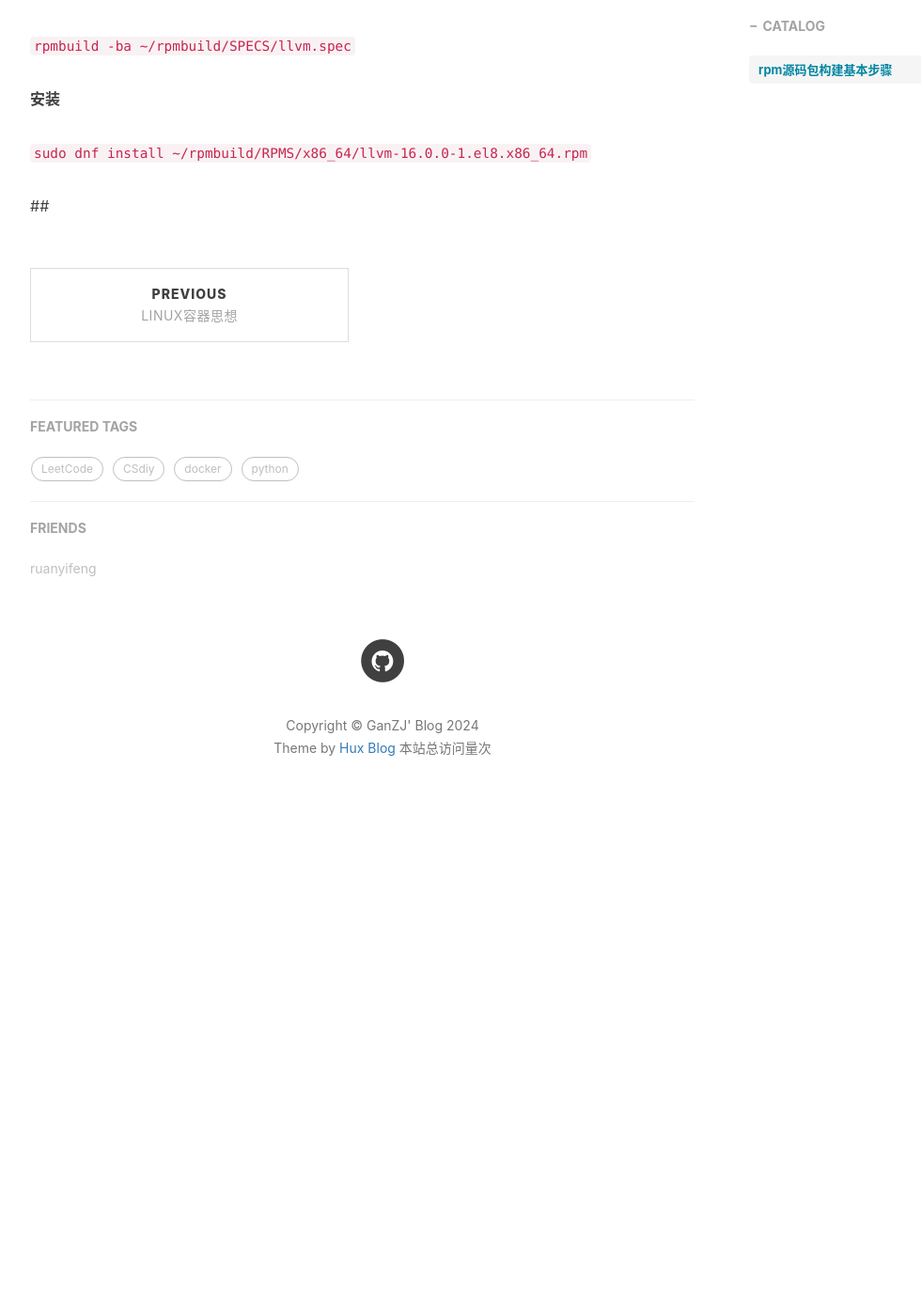
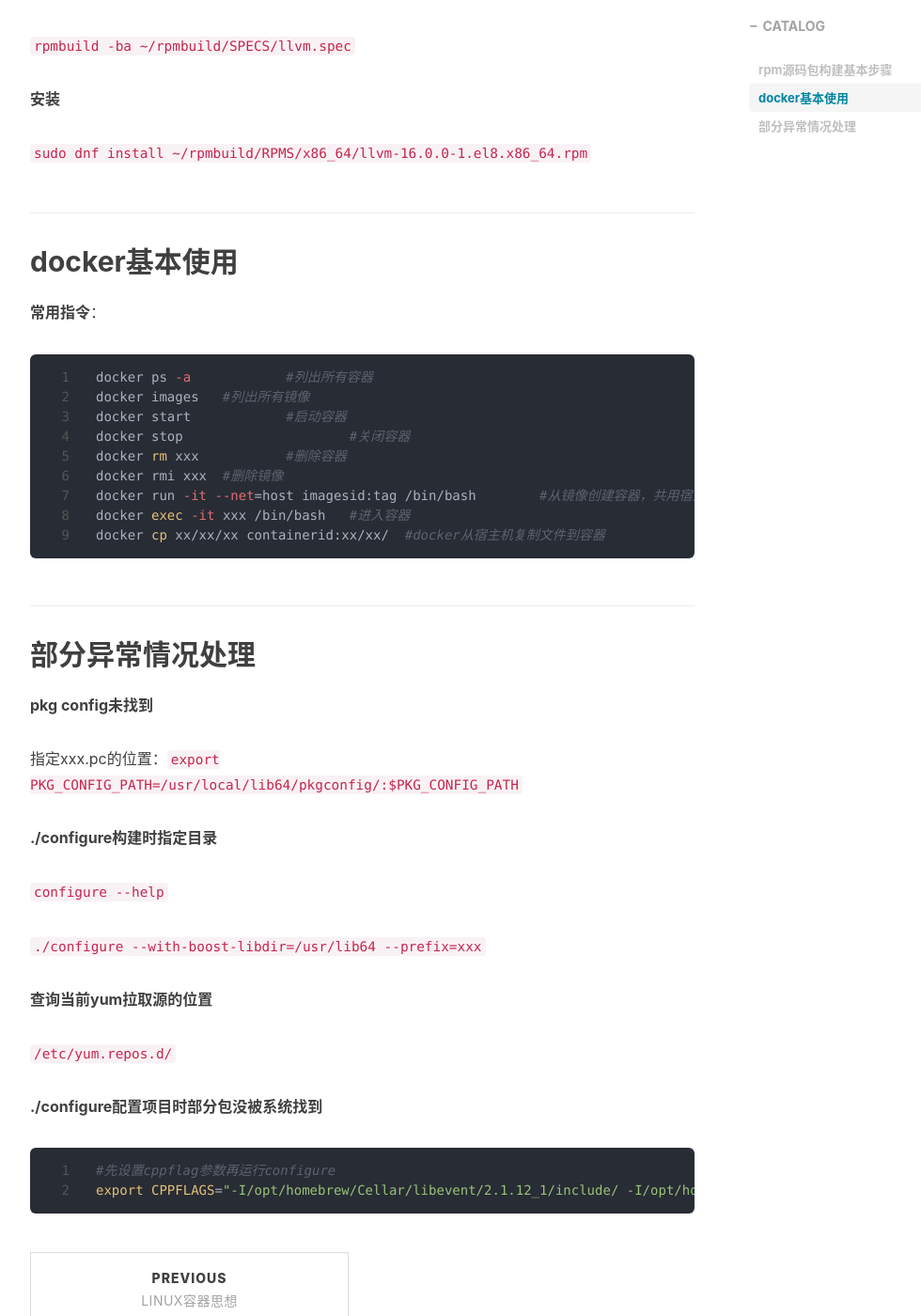
Before and after one commit to Lhrek/Lhrek.github.io, a Jekyll site: the page built from _posts/2024-5-21-src.rpm.md, in a window 1280 px wide and 1400 px high, scrolled down 1209 px. Shown: the whole window at 94% size, without its empty margins (233-1213 px from the left). Built offline with Jekyll 4.4.1, drawn with Linux system fonts in a browser that asks for light colours; nearby versions of some CDN libraries; comment, search, counter and statistics services are not loaded; before the commit the page ends 2109 px from its top, so only the background shows below that.

Commit message:
mac commit

````diff
--- a/_posts/2024-5-21-src.rpm.md
+++ b/_posts/2024-5-21-src.rpm.md
@@ -40,4 +40,43 @@
 
 
 
-##
+## docker基本使用
+
+**常用指令**：
+
+```shell
+docker ps -a 		#列出所有容器
+docker images 	#列出所有镜像
+docker start 		#启动容器
+docker stop			#关闭容器
+docker rm xxx		#删除容器
+docker rmi xxx	#删除镜像
+docker run -it --net=host imagesid:tag /bin/bash	#从镜像创建容器，共用宿主机网网络
+docker exec -it xxx /bin/bash 	#进入容器
+docker cp xx/xx/xx containerid:xx/xx/  #docker从宿主机复制文件到容器
+```
+
+
+
+## 部分异常情况处理
+
+**pkg config未找到**
+
+指定xxx.pc的位置：`export PKG_CONFIG_PATH=/usr/local/lib64/pkgconfig/:$PKG_CONFIG_PATH`
+
+**./configure构建时指定目录**
+
+`configure --help`
+
+`./configure --with-boost-libdir=/usr/lib64 --prefix=xxx`
+
+**查询当前yum拉取源的位置**
+
+`/etc/yum.repos.d/`
+
+**./configure配置项目时部分包没被系统找到**
+
+```shell
+#先设置cppflag参数再运行configure
+export CPPFLAGS="-I/opt/homebrew/Cellar/libevent/2.1.12_1/include/ -I/opt/homebrew/Cellar/boost/1.84.0_1/include"
+```
````
